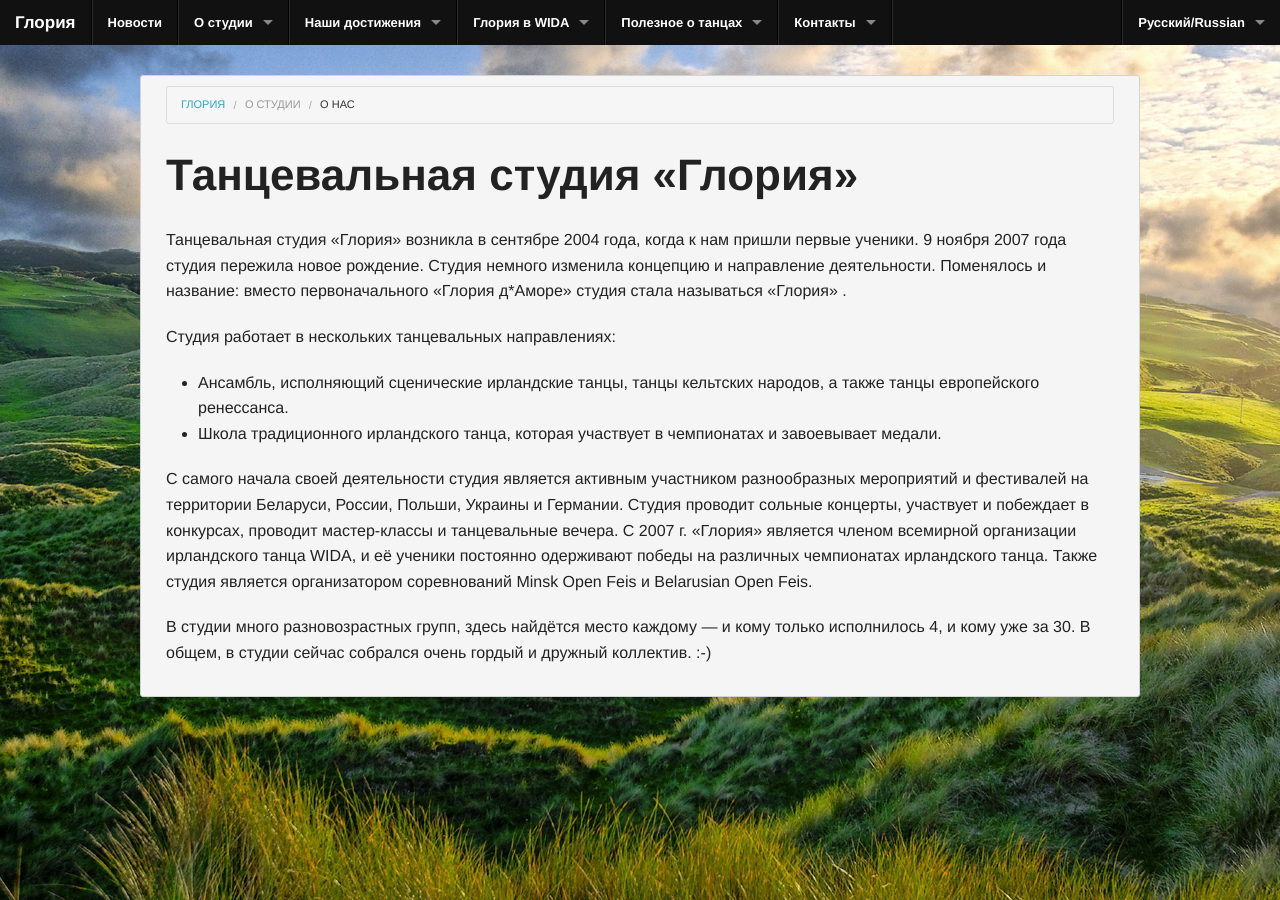
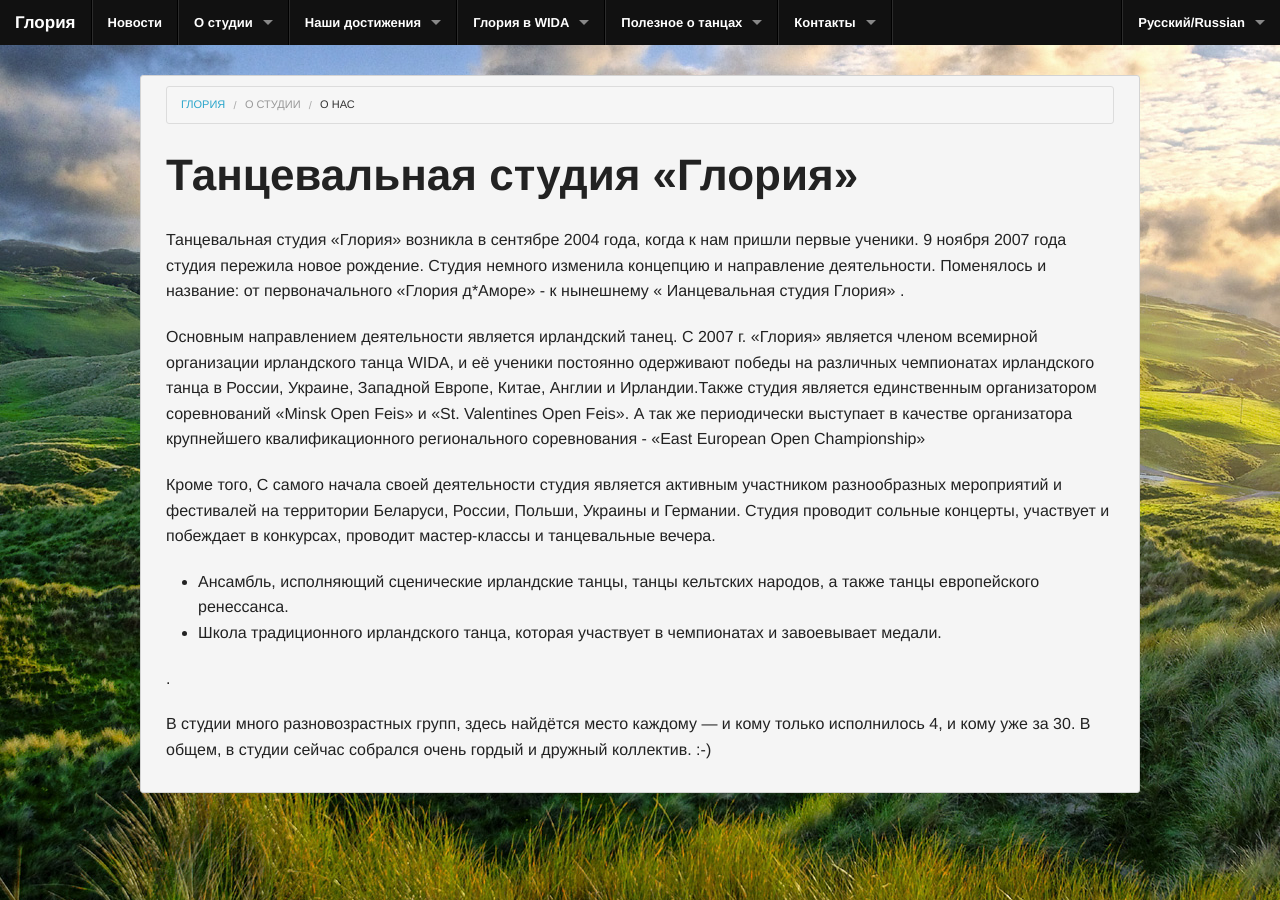
Before and after one commit to gloria-studio/gloria-studio.github.io, a Jekyll site: the page built from about/about/index.md, in a window 1280 px wide. Built offline with Jekyll 4.4.1, drawn with Linux system fonts in a browser that asks for light colours.

Commit message:
Update index.md

```diff
--- a/about/about/index.md
+++ b/about/about/index.md
@@ -9,23 +9,27 @@ published: true
 # Танцевальная студия «Глория»
 
 Танцевальная студия «Глория» возникла в сентябре 2004 года, когда
-к нам пришли первые ученики. 9 ноября 2007 года студия пережила новое рождение. Студия немного изменила  концепцию и направление деятельности. Поменялось и название: вместо
-первоначального «Глория д\*Аморе» студия стала называться &laquo;Глория&raquo;&nbsp;.
+к нам пришли первые ученики. 9 ноября 2007 года студия пережила новое рождение. Студия немного изменила  концепцию и направление деятельности. Поменялось и название: от
+первоначального «Глория д\*Аморе» - к нынешнему &laquo; Ианцевальная студия Глория&raquo;&nbsp;.
 
-Студия работает в нескольких танцевальных направлениях:
+Основным направлением деятельности является ирландский танец. С 2007 г. «Глория» является членом всемирной
+организации ирландского танца WIDA, и её ученики постоянно
+одерживают победы на различных чемпионатах ирландского танца в России, Украине, Западной Европе, Китае, Англии и Ирландии.Также студия является единственным организатором соревнований «Minsk Open Feis» и «St. Valentines Open Feis». А так же периодически выступает в качестве организатора крупнейшего квалификационного  регионального соревнования - «East European Open Championship»
+
+Кроме того, С самого начала своей деятельности студия является активным
+участником разнообразных мероприятий и фестивалей на территории
+Беларуси, России, Польши, Украины и Германии. Студия проводит сольные
+концерты, участвует и побеждает в конкурсах, проводит мастер-классы и
+танцевальные вечера.
+
+
 
 
 - Ансамбль, исполняющий сценические ирландские танцы, танцы кельтских народов, а также танцы европейского ренессанса.
 - Школа традиционного ирландского танца, которая участвует в чемпионатах и завоевывает  медали.
 
 
-С самого начала своей деятельности студия является активным
-участником разнообразных мероприятий и фестивалей на территории
-Беларуси, России, Польши, Украины и Германии. Студия проводит сольные
-концерты, участвует и побеждает в конкурсах, проводит мастер-классы и
-танцевальные вечера. С 2007 г. «Глория» является членом всемирной
-организации ирландского танца WIDA, и её ученики постоянно
-одерживают победы на различных чемпионатах ирландского танца. Также студия является организатором соревнований Minsk Open Feis и Belarusian Open Feis.
+.
 
 В студии много разновозрастных групп, здесь найдётся место каждому&nbsp;--- и
 кому только исполнилось 4, и кому уже за 30. В общем, в студии сейчас
```
